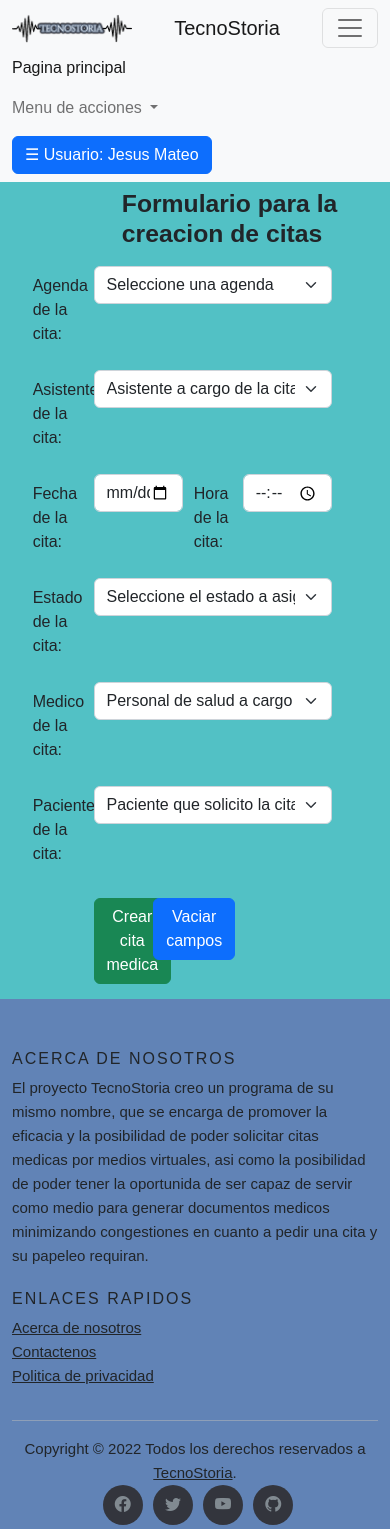
After one commit to JesusMateoSD/ProyectoTecnoStoria, a PHP site: page /frmprincipal.php in a window 390 px wide, after a click that opens the changed part. The commit adds this page. Run offline with PHP 8.4, Linux system fonts and the light colour scheme; style sheets or scripts are compiled from the project's sources; some libraries are stand-ins or nearby versions; some web fonts are replaced.

Commit message:
Restitucion

```diff
--- a/frmprincipal.html
+++ b/frmprincipal.php
@@ -5,55 +5,14 @@
     <meta name="viewport" content="width=device-width, initial-scale=1">
     <title>TecnoStoria</title>
     <link href="https://cdn.jsdelivr.net/npm/bootstrap@5.2.0/dist/css/bootstrap.min.css" rel="stylesheet" integrity="sha384-gH2yIJqKdNHPEq0n4Mqa/HGKIhSkIHeL5AyhkYV8i59U5AR6csBvApHHNl/vI1Bx" crossorigin="anonymous">
-    <link href="css/style.css" type="text/css" rel="stylesheet">
+    <link href="resources/css/style.css" type="text/css" rel="stylesheet">
     <link rel="stylesheet" href="https://cdn.jsdelivr.net/npm/bootstrap-icons@1.9.1/font/bootstrap-icons.css">
   </head>
   <body>
-    <nav class="navbar navbar-expand-lg bg-light" id="nav">
-        <div class="container-fluid">
-          <img src="img/Logo TecnoStoria Page.png" height="30" class="d-inline-block me-3" alt="">
-          <a class="navbar-brand" id="tecnostoria" href="#">TecnoStoria</a>
-          <button class="navbar-toggler" type="button" data-bs-toggle="collapse" data-bs-target="#navbarSupportedContent" aria-controls="navbarSupportedContent" aria-expanded="false" aria-label="Toggle navigation">
-          <span class="navbar-toggler-icon"></span>
-          </button>
-          <div class="collapse navbar-collapse " id="navbarSupportedContent">
-            <ul class="navbar-nav me-auto mb-2 mb-lg-0">
-              <li class="nav-item">
-                <a class="nav-link active me-3 " aria-current="page" href="principal.html">Pagina principal</a>
-              </li>
-              <li class="nav-item dropdown">
-                <a class="nav-link dropdown-toggle" href="#" role="button" data-bs-toggle="dropdown" aria-expanded="false">
-                  Menu de acciones
-                </a>
-                <ul class="dropdown-menu">
-                  <li><a class="dropdown-item" href="frmprincipal.html">Crear paciente</a></li>
-                  <li><a class="dropdown-item" href="#">Consultar pacientes</a></li>
-                  <li><hr class="dropdown-divider"></li>
-                  <li><a class="dropdown-item" href="#">Crear cita</a></li>
-                  <li><a class="dropdown-item" href="#">Consultar citas</a></li>
-                  <li><hr class="dropdown-divider"></li>
-                  <li><a class="dropdown-item" href="#">Crear agenda</a></li>
-                  <li><a class="dropdown-item" href="#">Consultar agendas</a></li>
-                </ul>
-              </li>
-            </ul>
 
-            <!-- <button class="btn btn-success me-3">Crear su propia cita medica</button> -->
-
-            <div>
-              <button class="btn btn-primary" style="cursor:pointer" onclick="openNav()">&#9776; Usuario: Jesus Mateo</button>
-            </div>
-
-            <div id="mySidenav" class="sidenav">
-              <h2> -- Asistente -- </h2>
-              <a href="javascript:void(0)" class="closebtn" onclick="closeNav()">&times;</a>
-              <a href="#">Perfil de usuario</a>
-              <a href="#">Configuracion de usuario</a>
-              <a href="#">Cerrar sesion</a>
-            </div>
-          </div>
-        </div>
-    </nav>
+    <?php
+      include("template/navbar.php");
+    ?>
 
     <main>
       <div class="container-fluid">
@@ -145,55 +104,21 @@
 
           <div class="row">
             <div class="col-5 my-2" style=" padding: 2% 0% 2% 25%">
-              <button type="submit" class="btn btn-success" id="Crear_cita">Crear cita medica</button>
+              <button type="submit" class="btn btn-success">Crear cita medica</button>
             </div>
             <div class="col-2 my-2" style=" padding: 2% 0% 2% 0%">
-              <button type="submit" class="btn btn-primary" id="Crear_cita">Vaciar campos</button>
+              <button type="submit" class="btn btn-primary">Vaciar campos</button>
             </div>
           </div>
         </form>
       </div>
     </main>
 
-    <footer id="encabezado" class="site-footer">
-      <div class="container">
-        <div class="row">
-          <div class="col-sm-12 col-md-9">
-            <h4>Acerca de nosotros</h4>
-            <p class="text-justify">El proyecto TecnoStoria creo un programa de su mismo nombre, que se encarga de promover la eficacia y la posibilidad de poder solicitar citas medicas por medios virtuales, asi como la posibilidad de poder tener la oportunida de ser capaz de servir como medio para generar documentos medicos minimizando congestiones en cuanto a pedir una cita y su papeleo requiran.</p>
-          </div>
+    <?php
+      include("template/footer.php");
+    ?>
 
-          <div class="col-xs-6 col-md-3">
-            <h4>Enlaces rapidos</h4>
-            <ul class="footer-links">
-              <li><a href="#">Acerca de nosotros</a></li>
-              <li><a href="#">Contactenos</a></li>
-              <li><a href="#">Politica de privacidad</a></li>
-            </ul>
-          </div>
-        </div>
-        <hr>
-      </div>
-      <div class="container">
-        <div class="row">
-          <div class="col-md-8 col-sm-6 col-xs-12">
-            <p class="copyright-text">Copyright &copy; 2022 Todos los derechos reservados a <a href="#tecnostoria">TecnoStoria</a>.
-            </p>
-          </div>
-
-          <div class="col-md-4 col-sm-6 col-xs-12">
-            <ul class="social-icons">
-              <li><a class="facebook" href="#"><i class="bi bi-facebook"></i></a></li>
-              <li><a class="twitter" href="#"><i class="bi bi-twitter"></i></a></li>
-              <li><a class="dribbble" href="#"><i class="bi bi-youtube"></i></a></li>
-              <li><a class="linkedin" href="#"><i class="bi bi-github"></i></a></li>
-            </ul>
-          </div>
-        </div>
-      </div>
-    </footer>
-
-    <script src="js/script.js"></script>
+    <script src="resources/js/script.js "></script>
     <script src="https://cdn.jsdelivr.net/npm/bootstrap@5.2.0/dist/js/bootstrap.bundle.min.js" integrity="sha384-A3rJD856KowSb7dwlZdYEkO39Gagi7vIsF0jrRAoQmDKKtQBHUuLZ9AsSv4jD4Xa" crossorigin="anonymous"></script>
   </body>
 </html>
--- a/resources/js/script.js
+++ b/resources/js/script.js
@@ -2,7 +2,6 @@ function openNav() {
     document.getElementById("mySidenav").style.width = "250px";
     document.body.style.backgroundColor = "rgba(0,0,0,0.4)";
     document.getElementById('encabezado').style.backgroundColor = "rgba(0,0,0,0.4)";
-    document.getElementById('Crear_cita').style.color = "rgba(0,0,0,0.4)";
 
 }
 
@@ -10,5 +9,4 @@ function closeNav() {
     document.getElementById("mySidenav").style.width = "0";
     document.body.style.backgroundColor = "rgb(82, 193, 197)";
     document.getElementById('encabezado').style.backgroundColor = "rgb(97, 131, 182)";
-    document.getElementById('Crear_cita').style.backgroundColor = "rgb(0, 0, 0)";
 }
--- /dev/null
+++ b/template/footer.php
@@ -0,0 +1,37 @@
+<footer id="encabezado" class="site-footer">
+    <div class="container">
+        <div class="row">
+        <div class="col-sm-12 col-md-9">
+            <h4>Acerca de nosotros</h4>
+            <p class="text-justify">El proyecto TecnoStoria creo un programa de su mismo nombre, que se encarga de promover la eficacia y la posibilidad de poder solicitar citas medicas por medios virtuales, asi como la posibilidad de poder tener la oportunida de ser capaz de servir como medio para generar documentos medicos minimizando congestiones en cuanto a pedir una cita y su papeleo requiran.</p>
+        </div>
+
+        <div class="col-xs-6 col-md-3">
+            <h4>Enlaces rapidos</h4>
+            <ul class="footer-links">
+            <li><a href="#">Acerca de nosotros</a></li>
+            <li><a href="#">Contactenos</a></li>
+            <li><a href="#">Politica de privacidad</a></li>
+            </ul>
+        </div>
+        </div>
+        <hr>
+    </div>
+    <div class="container">
+        <div class="row">
+        <div class="col-md-8 col-sm-6 col-xs-12">
+            <p class="copyright-text">Copyright &copy; 2022 Todos los derechos reservados a <a href="#tecnostoria">TecnoStoria</a>.
+            </p>
+        </div>
+
+        <div class="col-md-4 col-sm-6 col-xs-12">
+            <ul class="social-icons">
+            <li><a class="facebook" href="#"><i class="bi bi-facebook"></i></a></li>
+            <li><a class="twitter" href="#"><i class="bi bi-twitter"></i></a></li>
+            <li><a class="dribbble" href="#"><i class="bi bi-youtube"></i></a></li>
+            <li><a class="linkedin" href="#"><i class="bi bi-github"></i></a></li>
+            </ul>
+        </div>
+        </div>
+    </div>
+</footer>
--- /dev/null
+++ b/template/navbar.php
@@ -0,0 +1,45 @@
+<nav class="navbar navbar-expand-lg bg-light" id="nav">
+    <div class="container-fluid">
+        <img src="resources/img/Logo TecnoStoria Page.png" height="30" class="d-inline-block me-3" alt="">
+        <a class="navbar-brand" id="tecnostoria" href="principal.php">TecnoStoria</a>
+        <button class="navbar-toggler" type="button" data-bs-toggle="collapse" data-bs-target="#navbarSupportedContent" aria-controls="navbarSupportedContent" aria-expanded="false" aria-label="Toggle navigation">
+        <span class="navbar-toggler-icon"></span>
+        </button>
+        <div class="collapse navbar-collapse " id="navbarSupportedContent">
+        <ul class="navbar-nav me-auto mb-2 mb-lg-0">
+            <li class="nav-item">
+            <a class="nav-link active me-3" aria-current="page" href="principal.php">Pagina principal</a>
+            </li>
+            <li class="nav-item dropdown">
+            <a class="nav-link dropdown-toggle" href="#" role="button" data-bs-toggle="dropdown" aria-expanded="false">
+                Menu de acciones
+            </a>
+            <ul class="dropdown-menu">
+                <li><a class="dropdown-item" href="frmprincipal.php">Crear paciente</a></li>
+                <li><a class="dropdown-item" href="#">Consultar pacientes</a></li>
+                <li><hr class="dropdown-divider"></li>
+                <li><a class="dropdown-item" href="#">Crear cita</a></li>
+                <li><a class="dropdown-item" href="#">Consultar citas</a></li>
+                <li><hr class="dropdown-divider"></li>
+                <li><a class="dropdown-item" href="#">Crear agenda</a></li>
+                <li><a class="dropdown-item" href="#">Consultar agendas</a></li>
+            </ul>
+            </li>
+        </ul>
+
+        <!-- <button class="btn btn-success me-3">Crear su propia cita medica</button> -->
+
+        <div>
+            <button class="btn btn-primary" style="cursor:pointer" onclick="openNav()">&#9776; Usuario: Jesus Mateo</button>
+        </div>
+
+        <div id="mySidenav" class="sidenav">
+            <h2> -- Asistente -- </h2>
+            <a href="javascript:void(0)" class="closebtn" onclick="closeNav()">&times;</a>
+            <a href="#">Perfil de usuario</a>
+            <a href="#">Configuracion de usuario</a>
+            <a href="#">Cerrar sesion</a>
+        </div>
+        </div>
+    </div>
+</nav>
```
Also changed, not shown: principal.html (deleted, +0 -118 lines), principal.php (added, +42 -0 lines).
